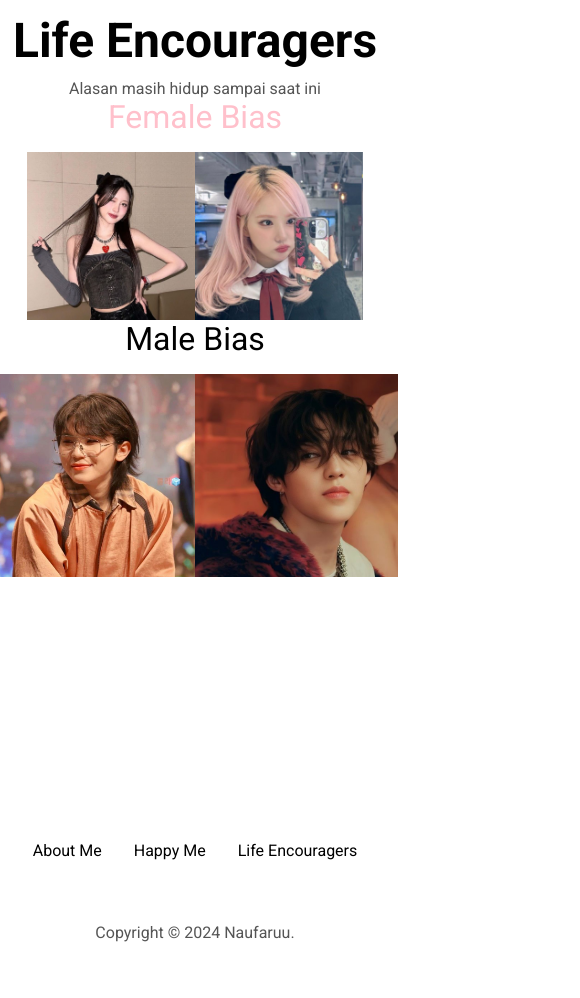
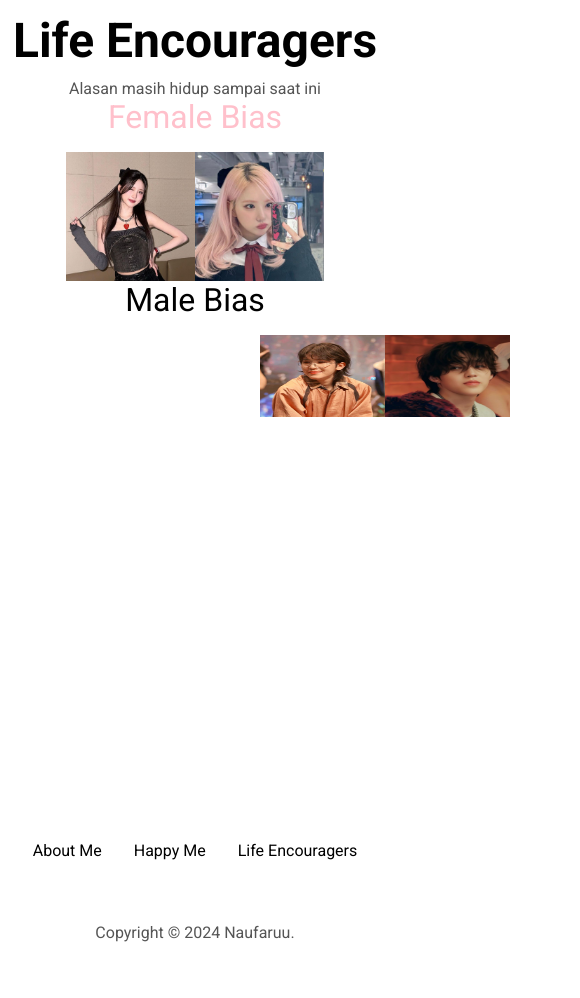
Before and after one commit to Nau-u/nau-u.github.com, a plain HTML site: page index.html in a window 390 px wide. Shown: the part 2381-3379 px from the top of the page, 580 px wide, since content can reach past the window. Drawn offline with Linux system fonts and the light colour scheme.

Commit message:
mediaqueries.css

```diff
--- a/mediaqueries.css
+++ b/mediaqueries.css
@@ -10,7 +10,7 @@
         justify-content: center;
         width: 300px;
         height: 300px;
-        margin: 0 700px;
+        margin: 0 550px;
     }
 
     .male-bias {
@@ -18,7 +18,7 @@
         justify-items: center;
         width: 300px;
         height: 300px;
-        margin: 0 500px;
+        margin: 0 400px;
     }
 }
 
@@ -42,12 +42,11 @@
     .male-bias {
         display: flex;
         justify-content: center;
-        width: 100%; /* Atur sesuai kebutuhan */
+        width: 35%;
+        height: 35%;
+        margin-left: 190px;
     }
-    .male-bias img {
-        width: 30%; /* Sesuaikan ukuran gambar */
-        height: 30%;
-    }
+}
 
 @media only screen and (max-width: 1080px) {
     #desktop-nav {
@@ -62,8 +61,8 @@
         width: 100%; /* Atur sesuai kebutuhan */
     }
     .female-bias img {
-        width: 43%; /* Sesuaikan ukuran gambar */
-        height: 40%;
+        width: 33%; /* Sesuaikan ukuran gambar */
+        height: 30%;
     }
 
     .male-bias {
@@ -72,7 +71,7 @@
         width: 100%; /* Atur sesuai kebutuhan */
     }
     .male-bias img {
-        width: 52%; /* Sesuaikan ukuran gambar */
-        height: 50%;
+        width: 32%; /* Sesuaikan ukuran gambar */
+        height: 30%;
     }
 }
```
